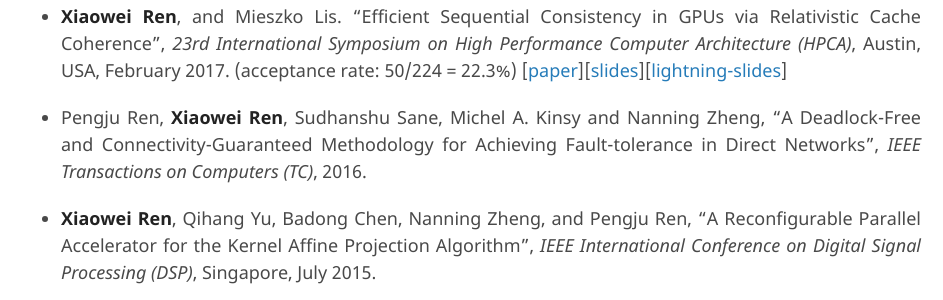
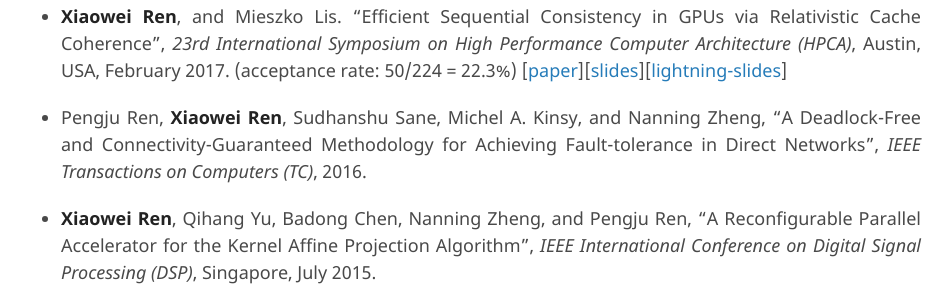
Before and after one commit to ericrxw/xiaoweiren, a Jekyll site: the page built from index.md, in a window 1280 px wide and 900 px high, scrolled down 1520 px. Shown: the part 155-455 px from the top of the window, without its empty margins (337-1280 px from the left). Built offline with Jekyll 4.4.1, drawn with Linux system fonts in a browser that asks for light colours; our own code applies the rules of GitHub Pages for plain Markdown files; the repository's description, which GitHub fills in, is left out.

Commit message:
minor change

```diff
--- a/index.md
+++ b/index.md
@@ -46,7 +46,7 @@ B.Sc, Xi'an Jiaotong University, China, Jun. 2012
 
 * **Xiaowei Ren**, and Mieszko Lis. "Efficient Sequential Consistency in GPUs via Relativistic Cache Coherence", _23rd International Symposium on High Performance Computer Architecture (HPCA)_, Austin, USA, February 2017. (acceptance rate: 50/224 = 22.3%) [[paper](./docs/HPCA2017/RCC-HPCA2017.pdf)][[slides](./docs/HPCA2017/RCC-HPCA2017.pptx)][[lightning-slides](./docs/HPCA2017/RCC-HPCA2017-Lightning.pptx)]
 
-* Pengju Ren, **Xiaowei Ren**, Sudhanshu Sane, Michel A. Kinsy and Nanning Zheng, "A Deadlock-Free and Connectivity-Guaranteed Methodology for Achieving Fault-tolerance in Direct Networks", _IEEE Transactions on Computers (TC)_, 2016.
+* Pengju Ren, **Xiaowei Ren**, Sudhanshu Sane, Michel A. Kinsy, and Nanning Zheng, "A Deadlock-Free and Connectivity-Guaranteed Methodology for Achieving Fault-tolerance in Direct Networks", _IEEE Transactions on Computers (TC)_, 2016.
 
 * **Xiaowei Ren**, Qihang Yu, Badong Chen, Nanning Zheng, and Pengju Ren, "A Reconfigurable Parallel Accelerator for the Kernel Affine Projection Algorithm", _IEEE International Conference on Digital Signal Processing (DSP)_, Singapore, July 2015.
 
```
